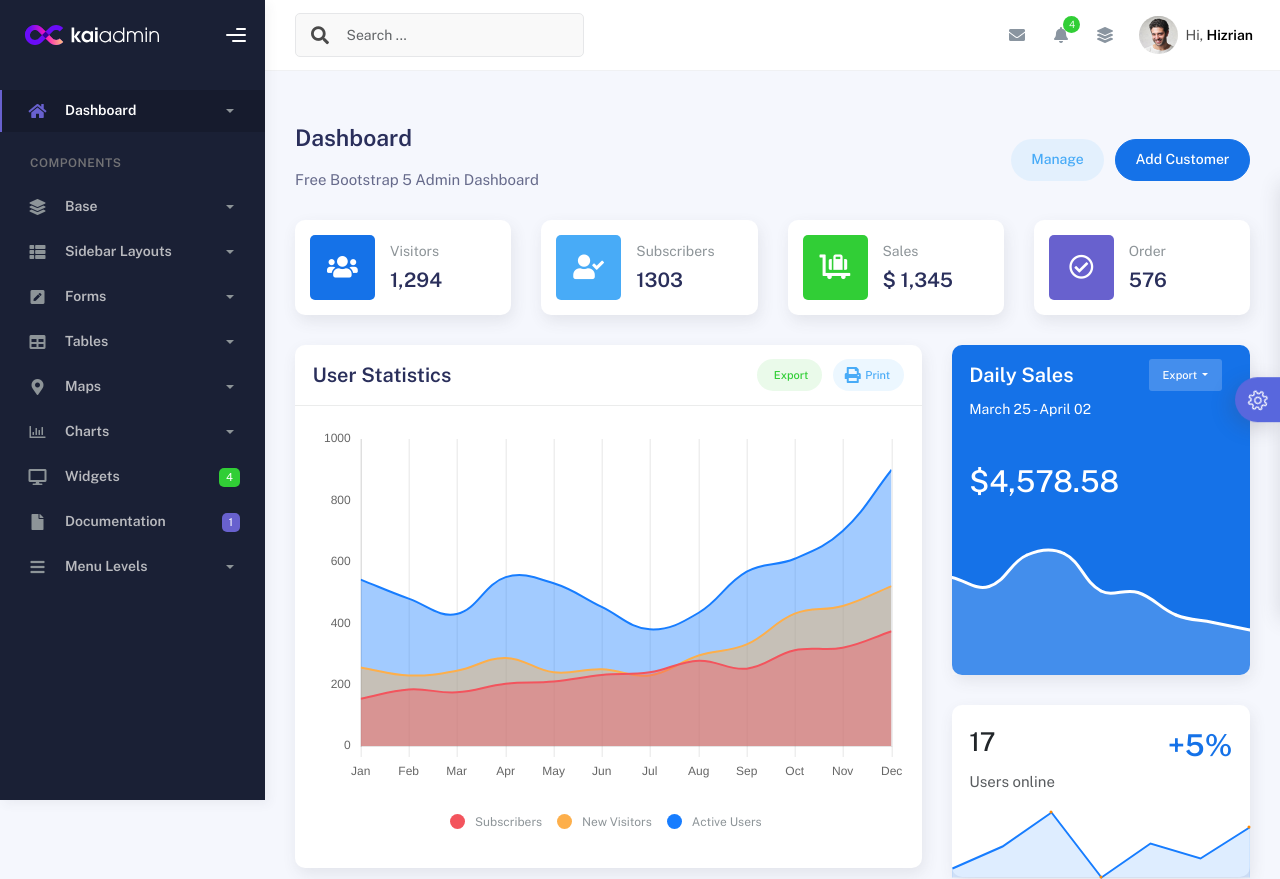
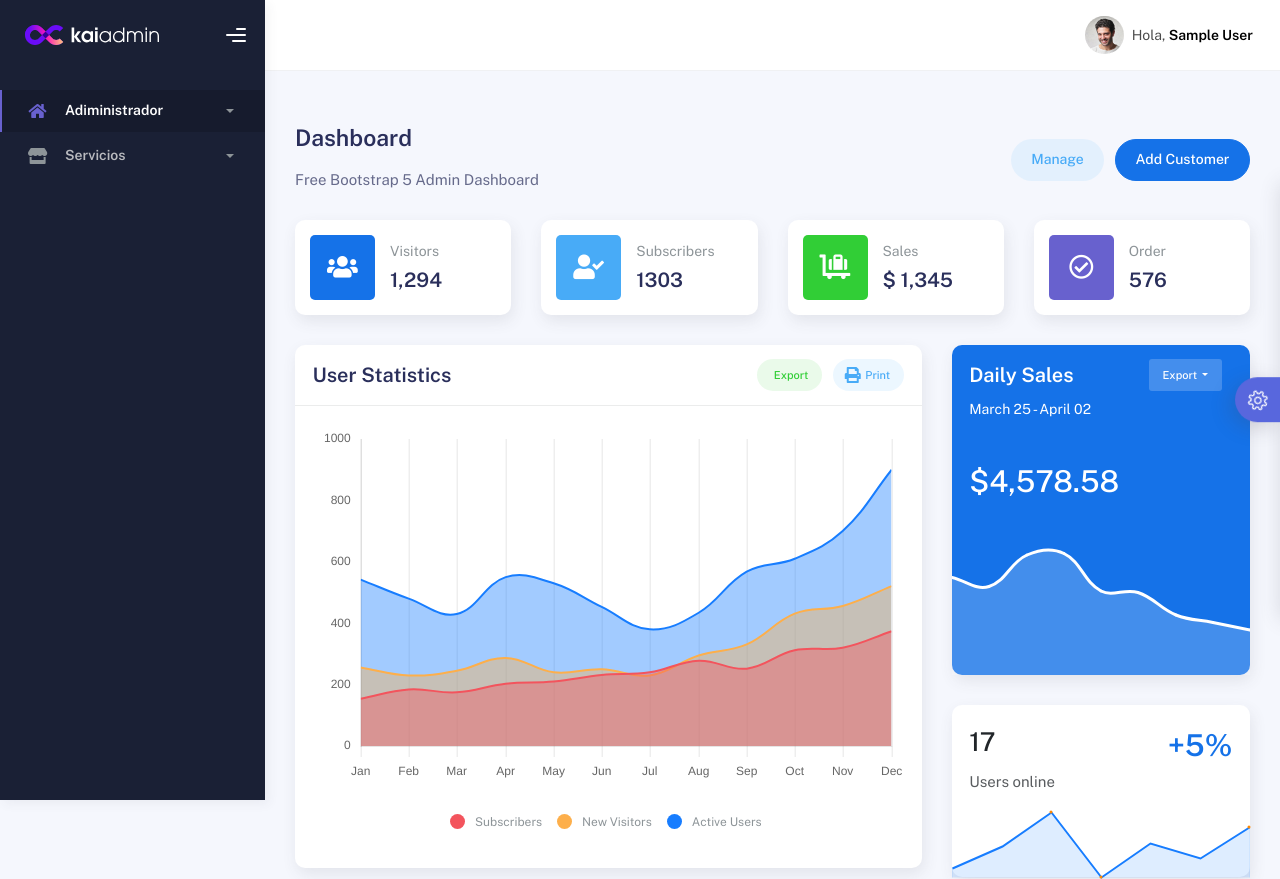
Before and after one commit to SantistebanJose/POS_libreria-rodri, a PHP site: page / in a window 1280 px wide. Shown: the top 879 px of the page. Run offline with PHP 8.4, Linux system fonts and the light colour scheme; the visitor is signed in with stand-in values (Sample User, id 1).

Commit message:
add notify, update session and cabecera

```diff
--- a/cabecera.php
+++ b/cabecera.php
@@ -1,3 +1,12 @@
+<?php
+session_start(); // Iniciar la sesión, necesario para usar $_SESSION
+
+// Verificar si el usuario ha iniciado sesión
+$rol =  $_SESSION['rol'];
+$nombre =  $_SESSION['nombre'];
+$correo =  $_SESSION['correo'];
+
+?>
 <!DOCTYPE html>
 <html lang="en">
 
@@ -51,7 +60,7 @@
                 <!-- Logo Header -->
                 <div class="logo-header" data-background-color="dark">
 
-                    <a href="index.html" class="logo">
+                    <a href="index.php" class="logo">
                         <img
                             src="assets/img/kaiadmin/logo_light.svg"
                             alt="navbar brand"
@@ -83,20 +92,59 @@
                                 class="collapsed"
                                 aria-expanded="false">
                                 <i class="fas fa-home"></i>
-                                <p>Dashboard</p>
+                                <p>Adiministrador</p>
                                 <span class="caret"></span>
                             </a>
                             <div class="collapse" id="dashboard">
                                 <ul class="nav nav-collapse">
+                                <?php if ($rol === '1') { ?>
                                     <li>
                                         <a href="../demo1/index.html">
-                                            <span class="sub-item">Dashboard 1</span>
+                                            <span class="sub-item">Usuarios</span>
+                                        </a>
+                                    </li>
+                                    <li>
+                                        <a href="../demo1/index.html">
+                                            <span class="sub-item">Personas</span>
+                                        </a>
+                                    </li>
+                                <?php } ?>
+                                    <li>
+                                        <a href="../demo1/index.html">
+                                            <span class="sub-item">Articulos</span>
+                                        </a>
+                                    </li>
+
+                                </ul>
+                            </div>
+                        </li>
+
+                        <li class="nav-item">
+                            <a
+                                data-bs-toggle="collapse"
+                                href="#servicios"
+                                class="collapsed"
+                                aria-expanded="false">
+                                <i class="fas fa-store"></i>
+                                <p>Servicios</p>
+                                <span class="caret"></span>
+                            </a>
+                            <div class="collapse" id="servicios">
+                                <ul class="nav nav-collapse">
+                                    <li>
+                                        <a href="venta.php">
+                                            <span class="sub-item">Venta</span>
+                                        </a>
+                                    </li>
+                                    <li>
+                                        <a href="../demo1/index.html">
+                                            <span class="sub-item">Compra</span>
                                         </a>
                                     </li>
                                 </ul>
                             </div>
                         </li>
-                        <li class="nav-section">
+    <!-- <li class="nav-section">
                             <span class="sidebar-mini-icon">
                                 <i class="fa fa-ellipsis-h"></i>
                             </span>
@@ -327,7 +375,7 @@
                                     </li>
                                 </ul>
                             </div>
-                        </li>
+                        </li> -->
                     </ul>
                 </div>
             </div>
@@ -366,7 +414,7 @@
                     <div class="container-fluid">
                         <nav
                             class="navbar navbar-header-left navbar-expand-lg navbar-form nav-search p-0 d-none d-lg-flex">
-                            <div class="input-group">
+                            <!-- <div class="input-group">
                                 <div class="input-group-prepend">
                                     <button type="submit" class="btn btn-search pe-1">
                                         <i class="fa fa-search search-icon"></i>
@@ -377,9 +425,11 @@
                                     placeholder="Search ..."
                                     class="form-control" />
                             </div>
+                            -->
                         </nav>
 
                         <ul class="navbar-nav topbar-nav ms-md-auto align-items-center">
+                           <!--
                             <li
                                 class="nav-item topbar-icon dropdown hidden-caret d-flex d-lg-none">
                                 <a
@@ -632,6 +682,7 @@
                                     </div>
                                 </div>
                             </li>
+                            -->
 
                             <li class="nav-item topbar-user dropdown hidden-caret">
                                 <a
@@ -646,8 +697,8 @@
                                             class="avatar-img rounded-circle" />
                                     </div>
                                     <span class="profile-username">
-                                        <span class="op-7">Hi,</span>
-                                        <span class="fw-bold">Hizrian</span>
+                                        <span class="op-7">Hola,</span>
+                                        <span class="fw-bold"><?php echo $nombre ? $nombre :'Error'; ?></span>
                                     </span>
                                 </a>
                                 <ul class="dropdown-menu dropdown-user animated fadeIn">
@@ -661,23 +712,18 @@
                                                         class="avatar-img rounded" />
                                                 </div>
                                                 <div class="u-text">
-                                                    <h4>Hizrian</h4>
-                                                    <p class="text-muted">hello@example.com</p>
-                                                    <a
-                                                        href="profile.html"
-                                                        class="btn btn-xs btn-secondary btn-sm">View Profile</a>
+                                                    <h4><?php echo $nombre; ?></h4>
+                                                    <p class="text-muted"><?php echo $correo ? $correo : 'Sin correo'; ?></p>
+
                                                 </div>
                                             </div>
                                         </li>
                                         <li>
                                             <div class="dropdown-divider"></div>
-                                            <a class="dropdown-item" href="#">My Profile</a>
-                                            <a class="dropdown-item" href="#">My Balance</a>
-                                            <a class="dropdown-item" href="#">Inbox</a>
+                                            <a class="dropdown-item" href="#">Mi Perfil</a>
+
                                             <div class="dropdown-divider"></div>
-                                            <a class="dropdown-item" href="#">Account Setting</a>
-                                            <div class="dropdown-divider"></div>
-                                            <a class="dropdown-item" href="logica/logout.php">Logout</a>
+                                            <a class="dropdown-item" href="logica/logout.php">Salir</a>
                                         </li>
                                     </div>
                                 </ul>
--- a/logica/clsslogin.php
+++ b/logica/clsslogin.php
@@ -24,7 +24,7 @@ function login($user, $pass){
     global $conectar;
 
     try{
-        $orden = $conectar ->prepare("select id,username,rol from usuario where deleted_at IS null AND username=:user AND password=:pass;");
+        $orden = $conectar ->prepare("select u.id,u.username,u.rol, p.nombres,p.email from usuario as u inner join persona as p on u.persona_id = p.id where u.deleted_at IS null AND username=:user AND password=:pass;");
         $orden->bindParam(":user", $user);
         $orden->bindParam(":pass", $pass);
         $orden->execute();
@@ -36,6 +36,9 @@ function login($user, $pass){
             $_SESSION['id'] = $lista["id"];
             $_SESSION['usuario'] = $lista["username"];
             $_SESSION['rol'] = $lista["rol"];
+            $_SESSION['nombre'] = $lista["nombres"];
+            $_SESSION['correo'] = $lista["email"];
+
             echo json_encode($lista);
         } else {
             echo json_encode(["error" => "Credenciales inválidas"]);
```
Also changed, not shown: assets/js/scriptNotify.js (added, +51 -0 lines), components/notifications.html (+3 -26 lines).
